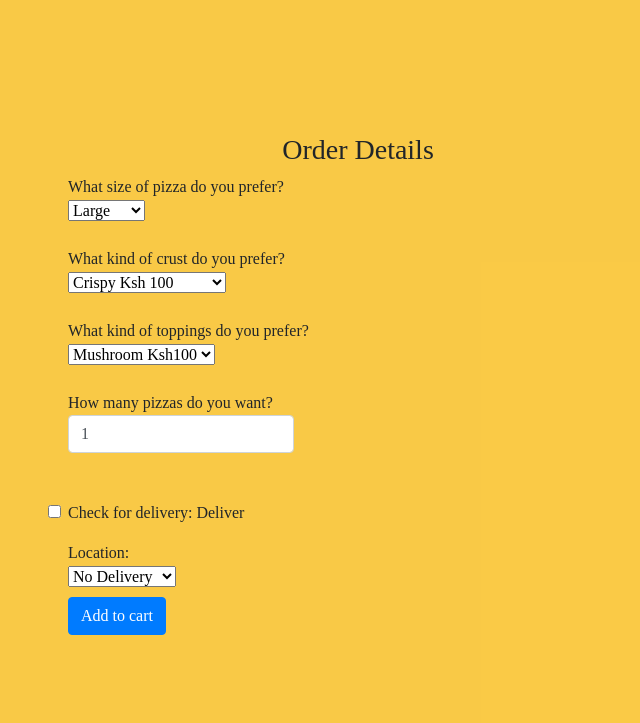
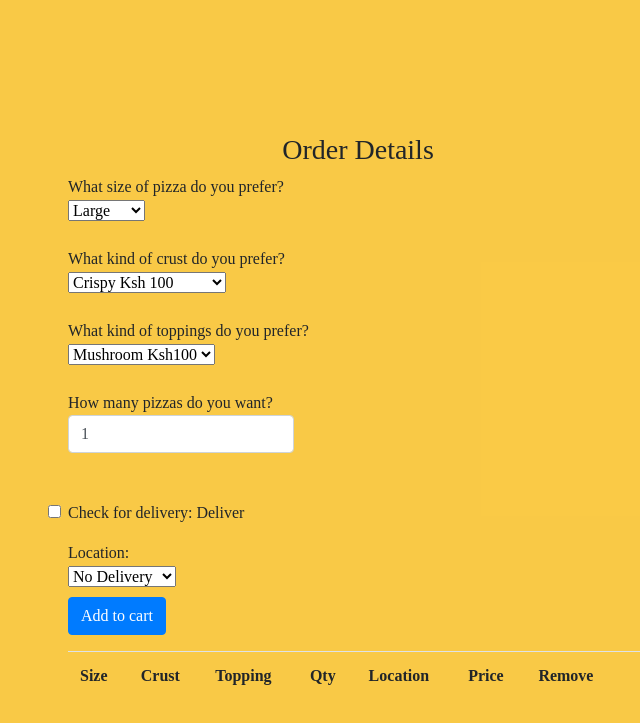
Before and after one commit to Langat20/Pizza-Inn, a plain HTML site: page index.html in a window 1280 px wide. Shown: the part 1517-2240 px from the top of the page, without its empty margins (282-922 px from the left). Drawn offline with nearby package versions, Linux system fonts and the light colour scheme.

Commit message:
add table

```diff
--- a/index.html
+++ b/index.html
@@ -124,6 +124,19 @@
                 </label><br>
                 <button type="button" class="purchase btn btn-primary gx-4">Add to cart</button>
             </div>
+            <table class="table cart">
+                <tr>
+                    <th>Size</th>
+                    <th>Crust</th>
+                    <th>Topping</th>
+                    <th>Qty</th>
+                    <th>Location</th>
+                    <th>Price</th>
+                    <th>Remove</th>
+                    <th></th>
+
+                </tr>
+            </table>
     </div>
 
     <!-- Optional JavaScript -->
```
